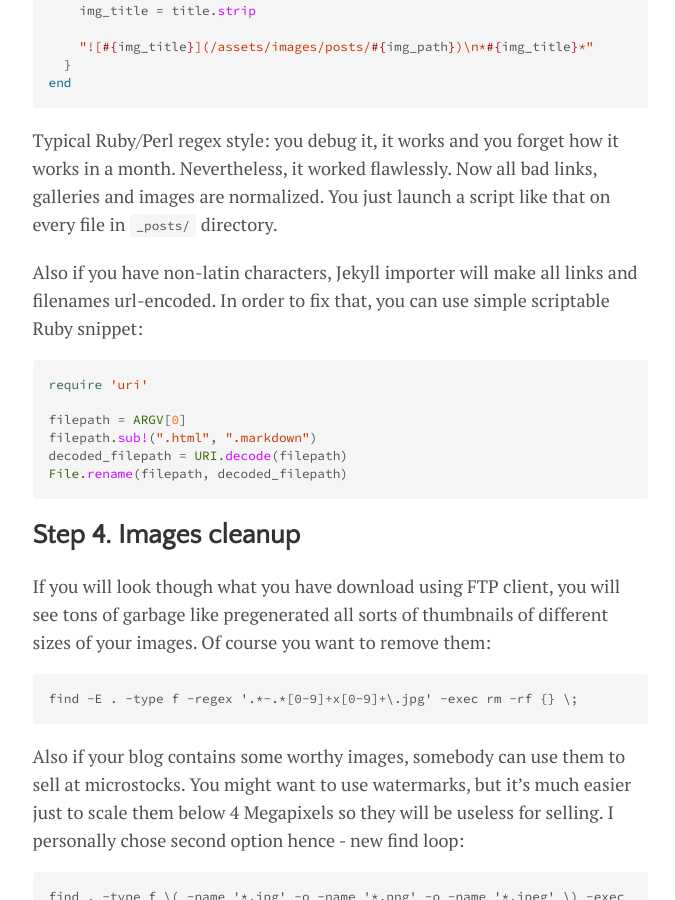
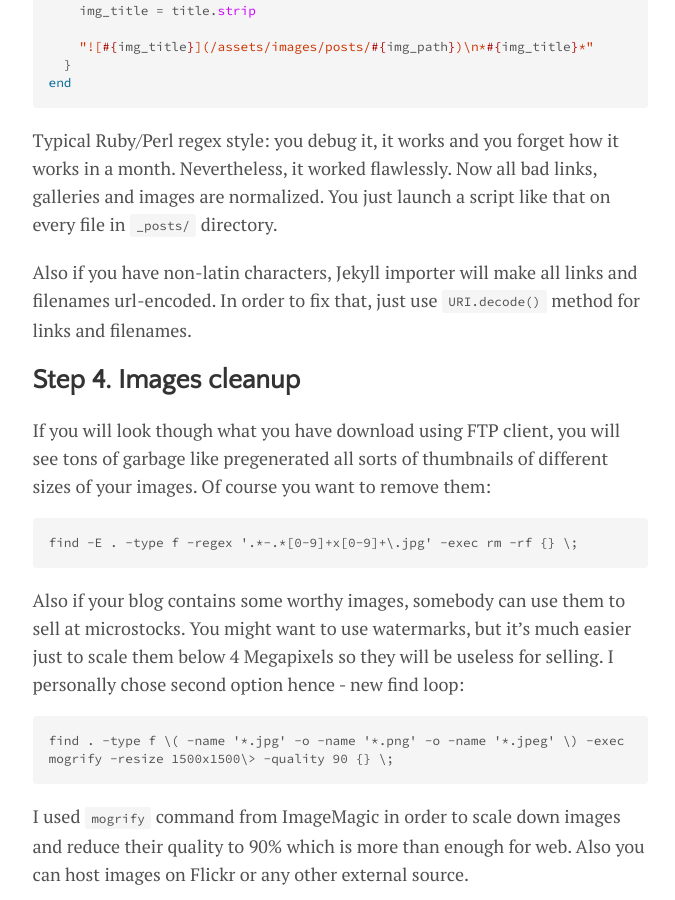
Before and after one commit to ribtoks/code-jamming, a Jekyll site: the page built from _posts/2018-03-01-migrate-wordpress-to-jekyll.md, in a window 1280 px wide and 900 px high, scrolled down 2491 px. Shown: the whole window, without its empty margins (300-975 px from the left). Built offline with Jekyll 4.4.1, drawn with Linux system fonts in a browser that asks for light colours; nearby versions of some CDN libraries; comment, search, counter and statistics services are not loaded.

Commit message:
Cosmetic tweaks

````diff
--- a/_posts/2018-03-01-migrate-wordpress-to-jekyll.md
+++ b/_posts/2018-03-01-migrate-wordpress-to-jekyll.md
@@ -91,16 +91,7 @@ end
 
 Typical Ruby/Perl regex style: you debug it, it works and you forget how it works in a month. Nevertheless, it worked flawlessly. Now all bad links, galleries and images are normalized. You just launch a script like that on every file in `_posts/` directory.
 
-Also if you have non-latin characters, Jekyll importer will make all links and filenames url-encoded. In order to fix that, you can use simple scriptable Ruby snippet:
-
-```ruby
-require 'uri'
-
-filepath = ARGV[0]
-filepath.sub!(".html", ".markdown")
-decoded_filepath = URI.decode(filepath)
-File.rename(filepath, decoded_filepath)
-```
+Also if you have non-latin characters, Jekyll importer will make all links and filenames url-encoded. In order to fix that, just use `URI.decode()` method for links and filenames.
 
 ## Step 4. Images cleanup
 
````
